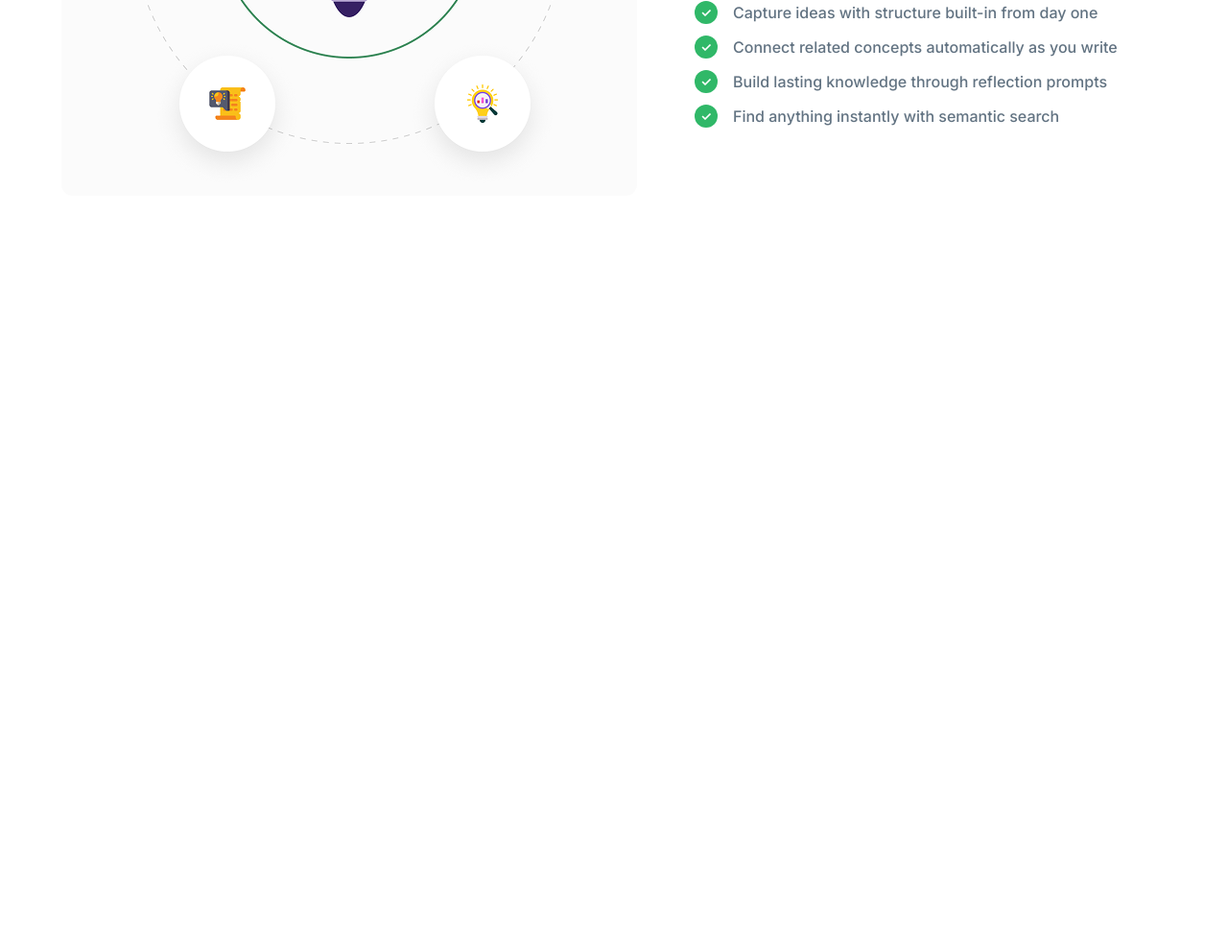
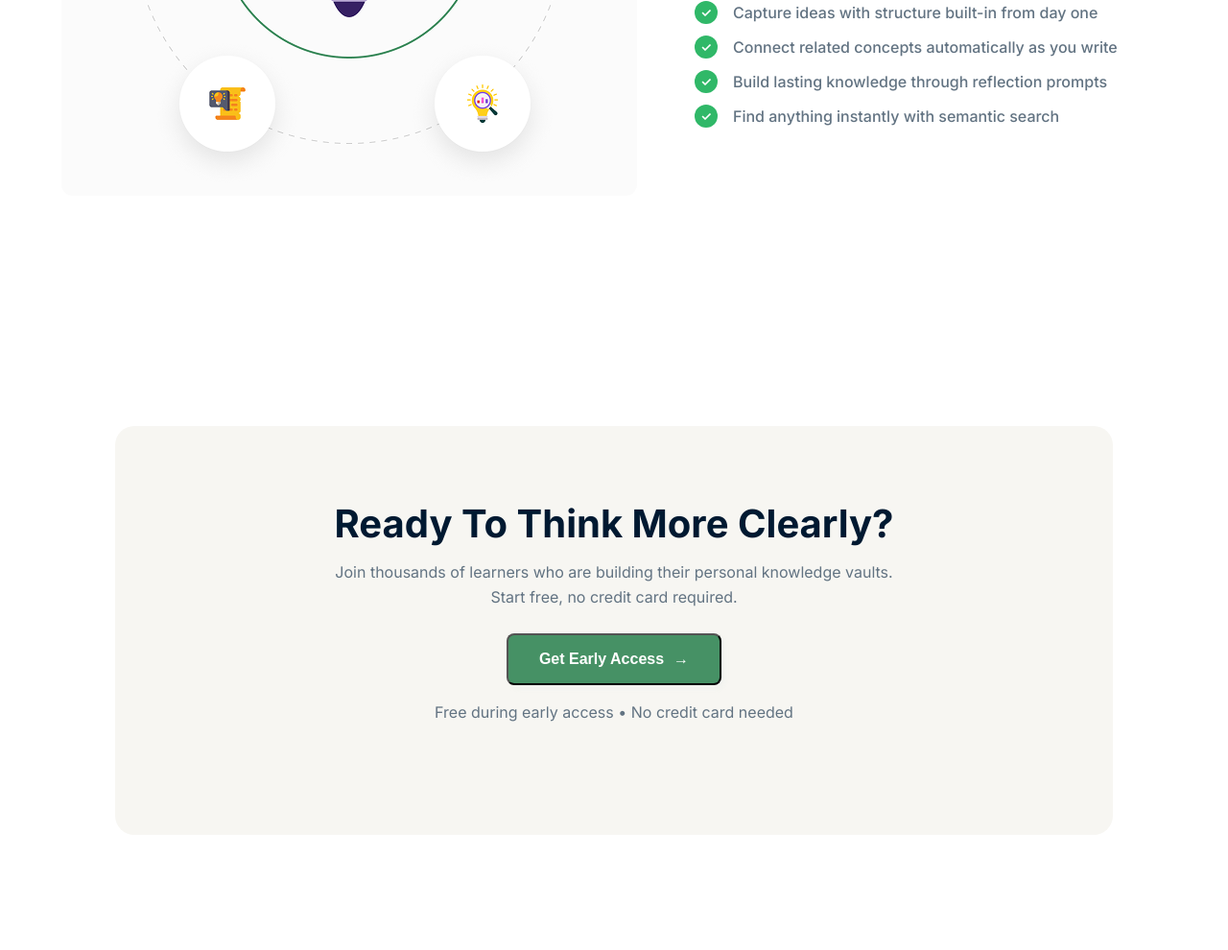
Before and after one commit to kibriya41/Assignment-1, a plain HTML site: page index.html in a window 1280 px wide. Shown: the part 1963-2953 px from the top of the page at 96% size. Before the commit the page ends 2287 px from the top, so only its background shows below. Drawn offline with Linux system fonts and the light colour scheme.

Commit message:
cta section added

```diff
--- a/index.html
+++ b/index.html
@@ -129,4 +129,25 @@
         </section>
 
 
+        <section class="cta-section">
+            <div class="cta-container">
+                <div class="cta-content">
+                    <h2>Ready To Think More Clearly?</h2>
+                    <p class="cta-subtext">
+                        Join thousands of learners who are building their personal knowledge vaults. <br>
+                        Start free, no credit card required.
+                    </p>
+
+                    <button class="btn-early-access">
+                        Get Early Access <span>&rarr;</span>
+                    </button>
+
+                    <p class="cta-footer-note">
+                        Free during early access &bull; No credit card needed
+                    </p>
+                </div>
+            </div>
+        </section>
+
+
 </body>
--- a/styles/assignment-1.css
+++ b/styles/assignment-1.css
@@ -338,3 +338,39 @@ p {
   font-size: 0.8rem;
   font-weight: bold;
 }
+
+/* cta style */
+.cta-section {
+  padding: 120px 120px;
+  background-color: #ffffff;
+}
+
+.cta-container {
+  max-width: 1600px;
+  margin: 0 auto;
+  background-color: #F7F6F2;
+  padding: 80px 40px;
+  border-radius: 20px;
+  text-align: center;
+}
+
+.cta-content h2 {
+  font-size: 40px;
+  color: #001931;
+  font-weight: bold;
+  margin-bottom: 16px;
+}
+
+.cta-subtext {
+  font-size: 16px;
+  color: #627382;
+  margin-bottom: 24px;
+}
+
+
+
+.cta-footer-note {
+  margin-top: 16px;
+  font-size: 16px;
+  color: #627382;
+}
```
